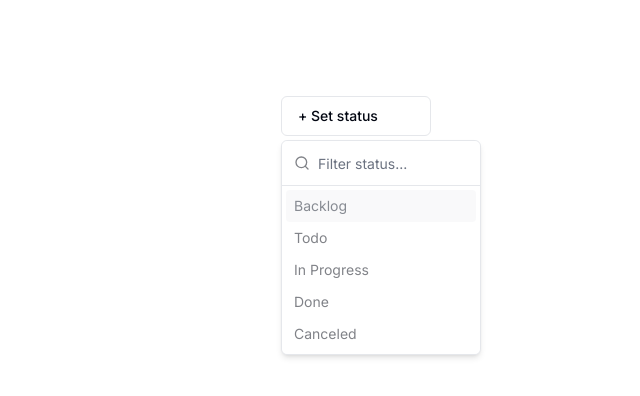
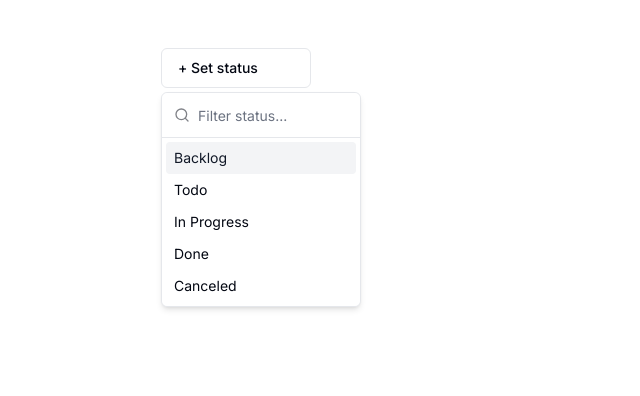
Before and after one commit to ericvalcik/metro-times, a Next.js app: page / in a window 1280 px wide. Both pictures are taken after a click on the button "+ Set status". Shown: the top 396 px of the page, without its empty margins (284-924 px from the left). Built offline with nearby package versions, Linux system fonts and the light colour scheme.

Commit message:
make items in combobox clickable

```diff
--- a/src/app/page.tsx
+++ b/src/app/page.tsx
@@ -2,7 +2,7 @@ import { ComboBoxResponsive } from "@/components/ui/combobox";
 
 export default function Home() {
   return (
-    <main className="flex min-h-screen flex-col items-center justify-between p-24">
+    <main className="flex min-h-screen w-full flex-col items-start justify-between pt-12">
       <ComboBoxResponsive />
     </main>
   );
--- a/src/components/ui/command.tsx
+++ b/src/components/ui/command.tsx
@@ -117,7 +117,7 @@ const CommandItem = React.forwardRef<
   <CommandPrimitive.Item
     ref={ref}
     className={cn(
-      "relative flex cursor-default select-none items-center rounded-sm px-2 py-1.5 text-sm outline-none aria-selected:bg-accent aria-selected:text-accent-foreground data-[disabled]:pointer-events-none data-[disabled]:opacity-50",
+      "relative flex cursor-default select-none items-center rounded-sm px-2 py-1.5 text-sm outline-none aria-selected:bg-accent aria-selected:text-accent-foreground data-[disabled='true']:pointer-events-none data-[disabled='true']:opacity-50",
       className,
     )}
     {...props}
```
